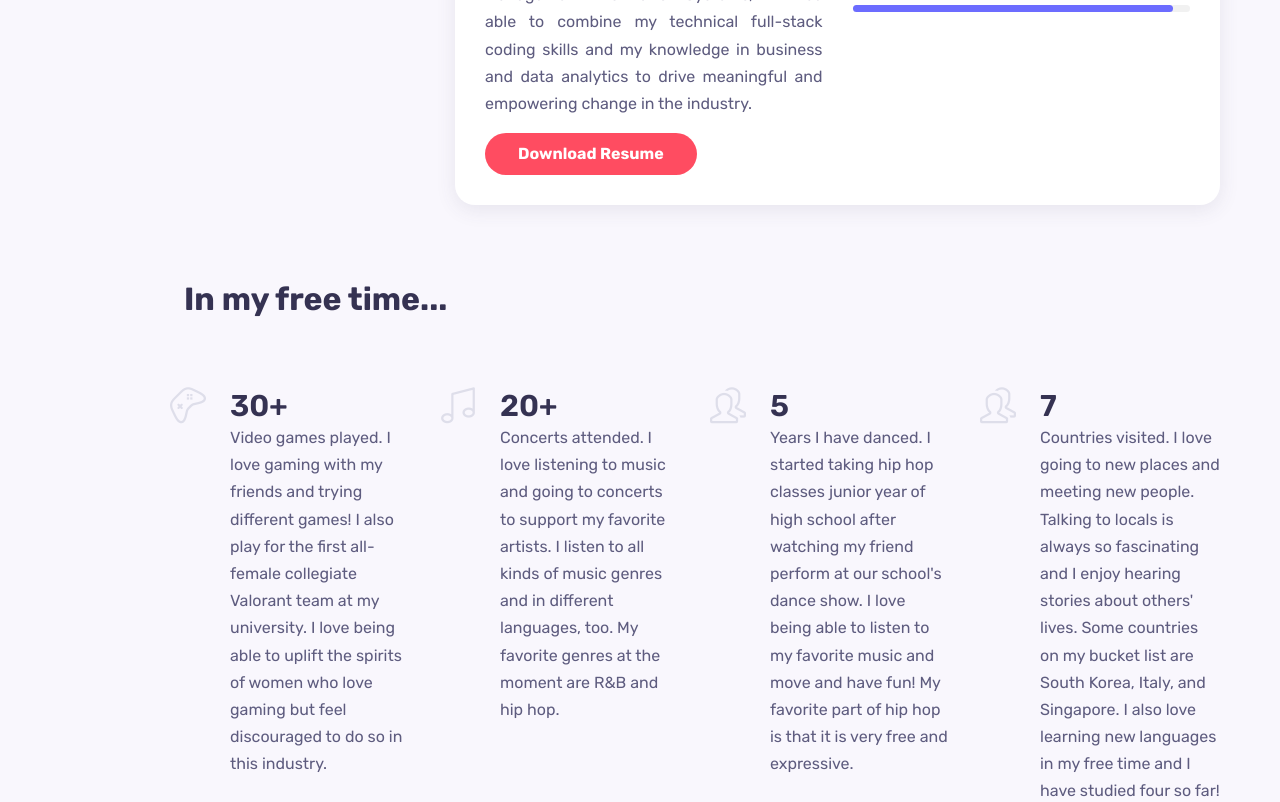
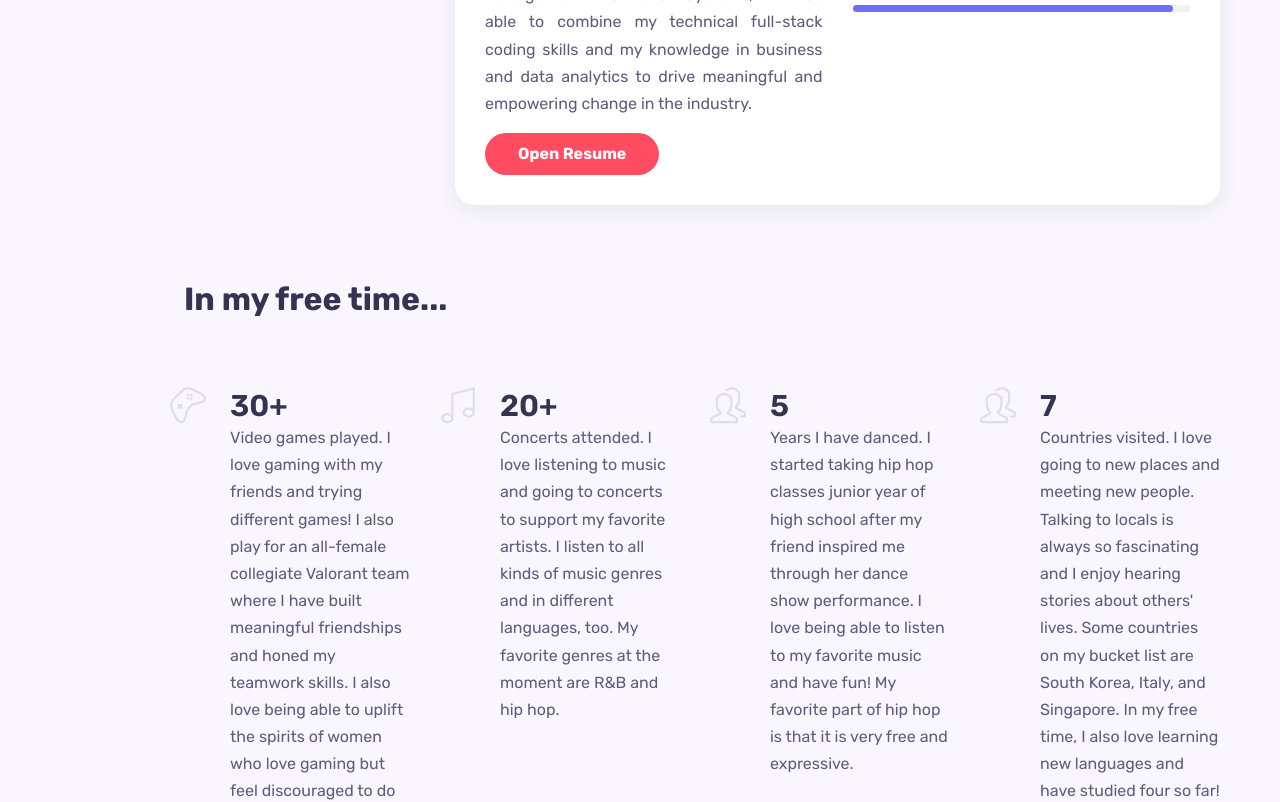
Before and after one commit to asterli/portfolio, a React (Create React App) app: page / in a window 1280 px wide. Shown: the part 1200-2002 px from the top of the page. Built offline with nearby package versions, Linux system fonts and the light colour scheme.

Commit message:
Make wording changes to my about section

```diff
--- a/src/components/about/About.jsx
+++ b/src/components/about/About.jsx
@@ -15,7 +15,7 @@ const About = () => {
         <div className="about__data grid">
           <div className="about__info">
             <p className="about__description">To me, the most important thing about my future career is that I want to make a positive impact and help others with what I do. With my degree in Computer Science and Engineering along with my minor in Management Information Systems, I will be able to combine my technical full-stack coding skills and my knowledge in business and data analytics to drive meaningful and empowering change in the industry.</p>
-            <a href={Resume} className="btn" target="_blank">Download Resume</a>
+            <a href={Resume} className="btn" target="_blank">Open Resume</a>
           </div>
 
           <div className="about__skills grid">
--- a/src/components/about/AboutBox.jsx
+++ b/src/components/about/AboutBox.jsx
@@ -8,7 +8,7 @@ const AboutBox = () => {
 
             <div>
                 <h3 className="about__title">30+</h3>
-                <span className="about__subtitle">Video games played. I love gaming with my friends and trying different games! I also play for the first all-female collegiate Valorant team at my university. I love being able to uplift the spirits of women who love gaming but feel discouraged to do so in this industry.</span>
+                <span className="about__subtitle">Video games played. I love gaming with my friends and trying different games! I also play for an all-female collegiate Valorant team where I have built meaningful friendships and honed my teamwork skills. I also love being able to uplift the spirits of women who love gaming but feel discouraged to do so in this industry.</span>
             </div>
         </div>
 
@@ -26,7 +26,7 @@ const AboutBox = () => {
 
             <div>
                 <h3 className="about__title">5</h3>
-                <span className="about__subtitle">Years I have danced. I started taking hip hop classes junior year of high school after watching my friend perform at our school's dance show. I love being able to listen to my favorite music and move and have fun! My favorite part of hip hop is that it is very free and expressive.</span>
+                <span className="about__subtitle">Years I have danced. I started taking hip hop classes junior year of high school after my friend inspired me through her dance show performance. I love being able to listen to my favorite music and have fun! My favorite part of hip hop is that it is very free and expressive.</span>
             </div>
         </div>
 
@@ -35,7 +35,7 @@ const AboutBox = () => {
 
             <div>
                 <h3 className="about__title">7</h3>
-                <span className="about__subtitle">Countries visited. I love going to new places and meeting new people. Talking to locals is always so fascinating and I enjoy hearing stories about others' lives. Some countries on my bucket list are South Korea, Italy, and Singapore. I also love learning new languages in my free time and I have studied four so far!</span>
+                <span className="about__subtitle">Countries visited. I love going to new places and meeting new people. Talking to locals is always so fascinating and I enjoy hearing stories about others' lives. Some countries on my bucket list are South Korea, Italy, and Singapore. In my free time, I also love learning new languages and have studied four so far!</span>
             </div>
         </div>
     </div>
```
